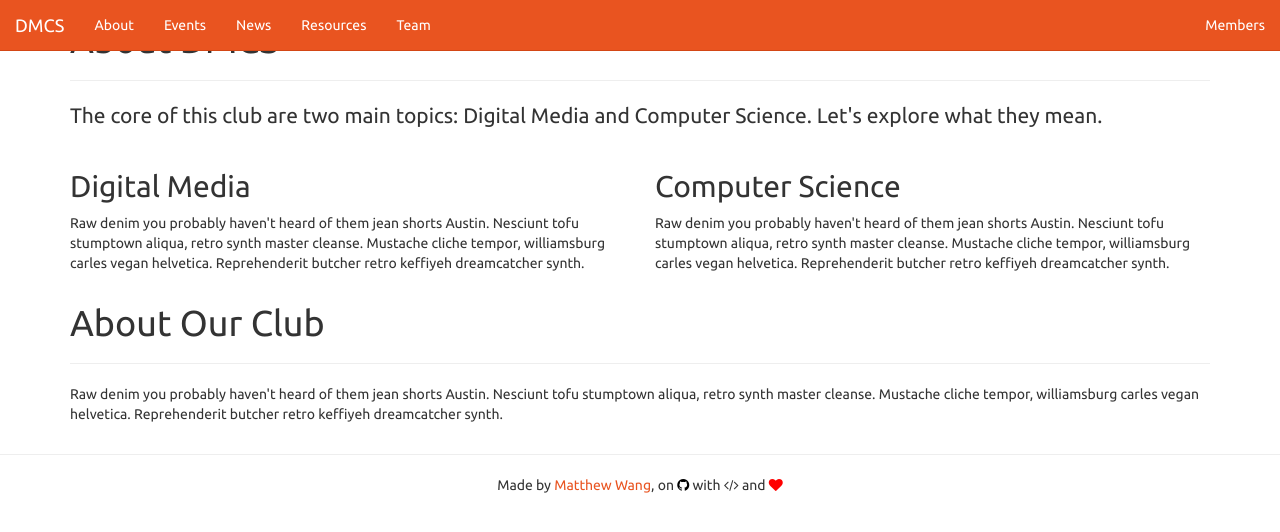
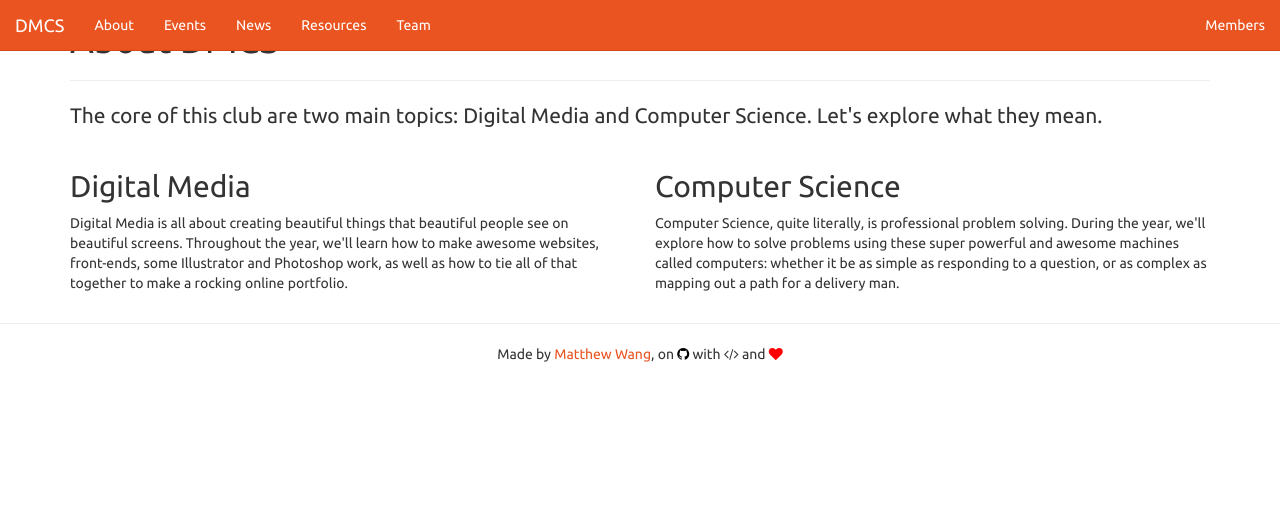
Before and after one commit to mattxwang/dmcs.tech, a Jekyll site: the page built from about.html, in a window 1280 px wide. Shown: the top 532 px of the page. Built offline with Jekyll 4.4.1, drawn with Linux system fonts in a browser that asks for light colours.

Commit message:
more info

```diff
--- a/about.html
+++ b/about.html
@@ -13,19 +13,21 @@ permalink: /about/
   <div class="col-sm-6">
     <h2>Digital Media</h2>
     <p>
-      Raw denim you probably haven't heard of them jean shorts Austin. Nesciunt tofu stumptown aliqua, retro synth master cleanse. Mustache cliche tempor, williamsburg carles vegan helvetica. Reprehenderit butcher retro keffiyeh dreamcatcher synth.
+      Digital Media is all about creating beautiful things that beautiful people see on beautiful screens. Throughout the year, we'll learn how to make awesome websites, front-ends, some Illustrator and Photoshop work, as well as how to tie all of that together to make a rocking online portfolio.
     </p>
   </div>
   <div class="col-sm-6">
     <h2>Computer Science</h2>
     <p>
-      Raw denim you probably haven't heard of them jean shorts Austin. Nesciunt tofu stumptown aliqua, retro synth master cleanse. Mustache cliche tempor, williamsburg carles vegan helvetica. Reprehenderit butcher retro keffiyeh dreamcatcher synth.
+      Computer Science, quite literally, is professional problem solving. During the year, we'll explore how to solve problems using these super powerful and awesome machines called computers: whether it be as simple as responding to a question, or as complex as mapping out a path for a delivery man.
     </p>
 
   </div>
 </div>
+<!--
 <h1>About Our Club</h1>
 <hr />
 <p>
-  Raw denim you probably haven't heard of them jean shorts Austin. Nesciunt tofu stumptown aliqua, retro synth master cleanse. Mustache cliche tempor, williamsburg carles vegan helvetica. Reprehenderit butcher retro keffiyeh dreamcatcher synth.
+  We're a student run-club
 </p>
+-->
--- a/resources.html
+++ b/resources.html
@@ -5,6 +5,7 @@ permalink: /resources/
 ---
 <h1 class="text-center">Club Resources</h1>
 <h2 class="text-center">lesson materials, extra learning, and plain cool things</h2>
+<!--
 <div class="row">
   <div class="col-sm-4">
     <div class="well">
@@ -29,6 +30,7 @@ permalink: /resources/
     </div>
   </div>
 </div>
+-->
 <div class="row">
   <div class="col-sm-6">
     <div class="panel panel-primary">
@@ -36,7 +38,7 @@ permalink: /resources/
         <h3 class="panel-title">In-Club Resources</h3>
       </div>
       <div class="panel-body">
-        Raw denim you probably haven't heard of them jean shorts Austin. Nesciunt tofu stumptown aliqua, retro synth master cleanse. Mustache cliche tempor, williamsburg carles vegan helvetica. Reprehenderit butcher retro keffiyeh dreamcatcher synth.
+        Coming soon!
       </div>
     </div>
   </div>
@@ -46,7 +48,7 @@ permalink: /resources/
         <h3 class="panel-title">Further Learning</h3>
       </div>
       <div class="panel-body">
-        Raw denim you probably haven't heard of them jean shorts Austin. Nesciunt tofu stumptown aliqua, retro synth master cleanse. Mustache cliche tempor, williamsburg carles vegan helvetica. Reprehenderit butcher retro keffiyeh dreamcatcher synth.
+        Coming soon!
       </div>
     </div>
   </div>
```
Also changed, not shown: events.html (+7 -1 lines).
